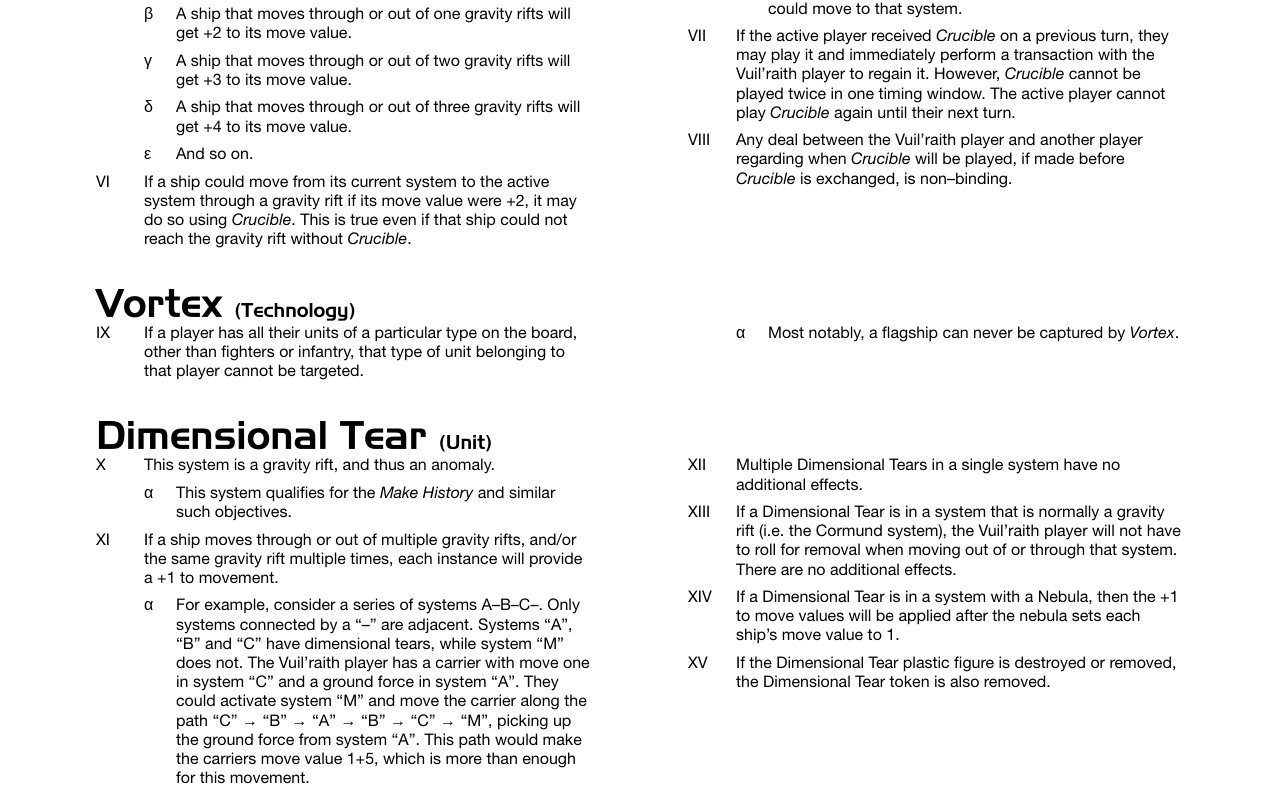
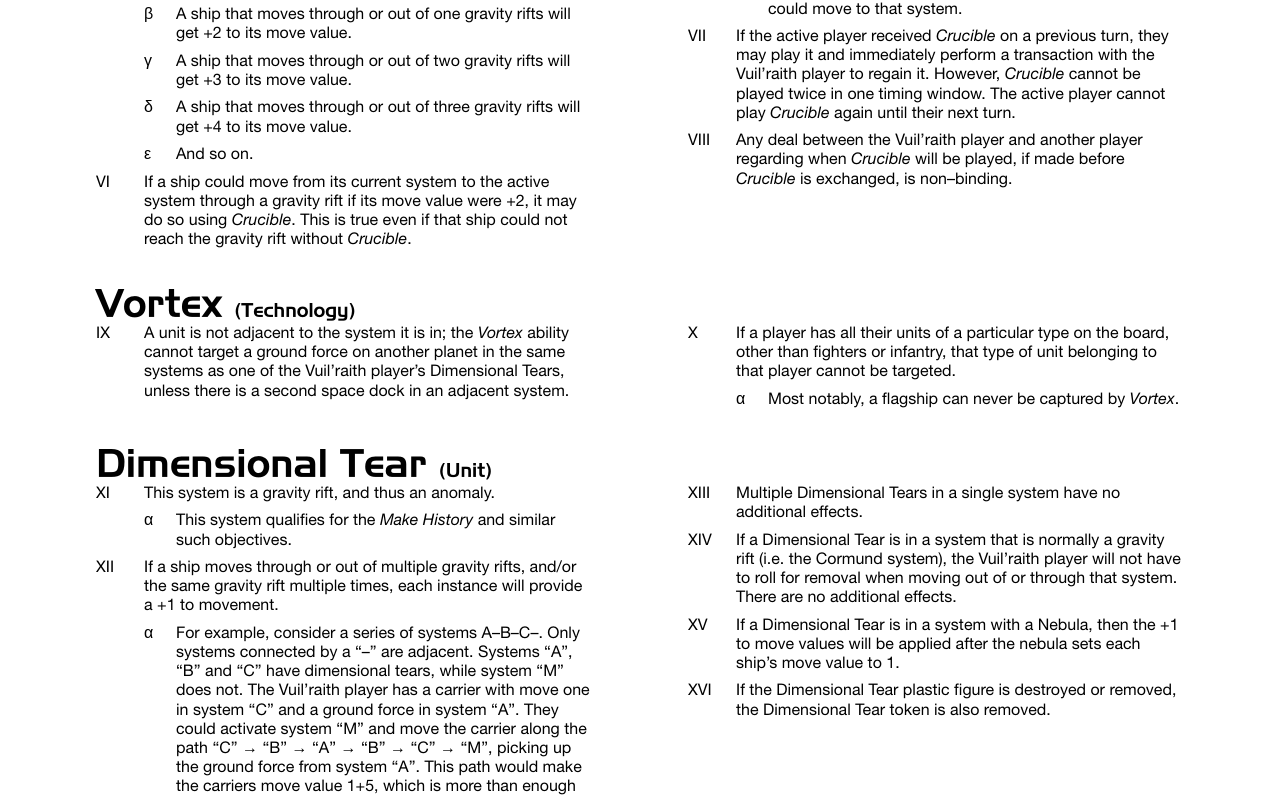
Before and after one commit to bradleysigma/tirules, a PHP site: page /F_vuilraith.php in a window 1280 px wide. Shown: the part 822-1617 px from the top of the page. Run offline with PHP 8.4, Linux system fonts and the light colour scheme.

Commit message:
reinserting note on vortex

```diff
--- a/F_vuilraith.php
+++ b/F_vuilraith.php
@@ -35,6 +35,7 @@
 
 <h1>Vortex <sub>(Technology)</sub></h1>
     <ol class="note">
+    <li>A unit is not adjacent to the system it is in; the <i>Vortex</i> ability cannot target a ground force on another planet in the same systems as one of the Vuil&rsquo;raith player&rsquo;s Dimensional Tears, unless there is a second space dock in an adjacent system.</li>
     <li>If a player has all their units of a particular type on the board, other than fighters or infantry, that type of unit belonging to that player cannot be targeted.</li>
     <ol><li>Most notably, a flagship can never be captured by <i>Vortex</i>.</li></ol>
     </ol>
```
